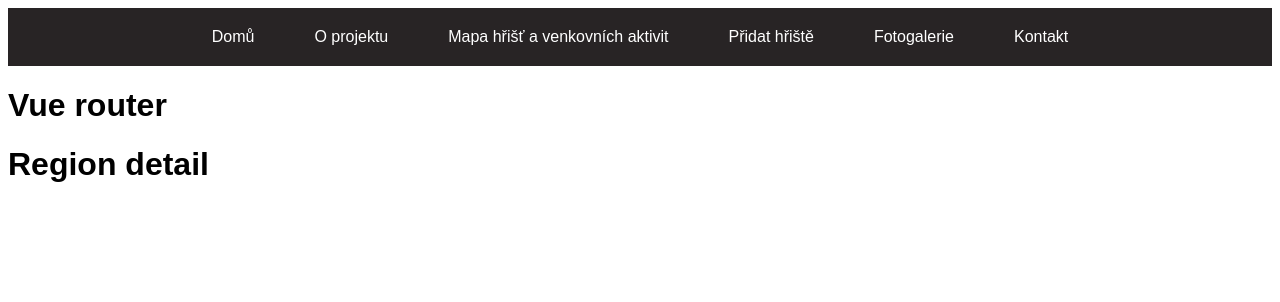
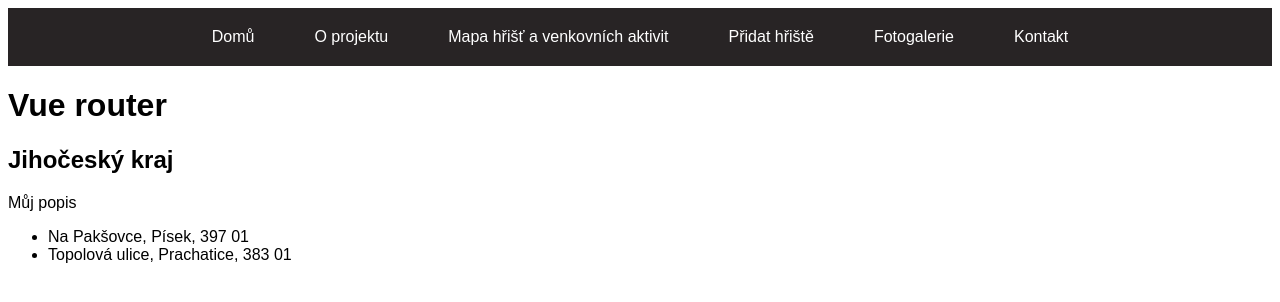
Before and after one commit to KarolinaPlestilova/detska-hriste, a Vue app: page /region/jihocesky in a window 1280 px wide. Shown: the top 302 px of the page. Built offline with nearby package versions, Linux system fonts and the light colour scheme.

Commit message:
Creates automatic generated county in component

```diff
--- a/src/components/Region.vue
+++ b/src/components/Region.vue
@@ -1,9 +1,37 @@
 <template>
-  <h1>Region detail</h1>
+  <div>
+    <!-- <h1>Region detail</h1> -->
+    <h2>{{ name }}</h2>
+    <p>{{ description }}</p>
+    <ul>
+      <li v-for="(place, index) in places" v-bind:key="index">{{ place.address }}</li>
+    </ul>
+  </div>
 </template>
 
 <script>
-export default {};
+import { countiesList } from "../list";
+
+export default {
+  data() {
+    return {
+      name: "",
+      description: "",
+      places: []
+    };
+  },
+  created() {
+    countiesList.forEach((item, index) => {
+      const key = Object.keys(countiesList[index]);
+
+      if (key[0] === this.$route.params.id) {
+        this.name = item[this.$route.params.id].name;
+        this.description = item[this.$route.params.id].description;
+        this.places = item[this.$route.params.id].places;
+      }
+    });
+  }
+};
 </script>
 
 <style scoped></style>
```
